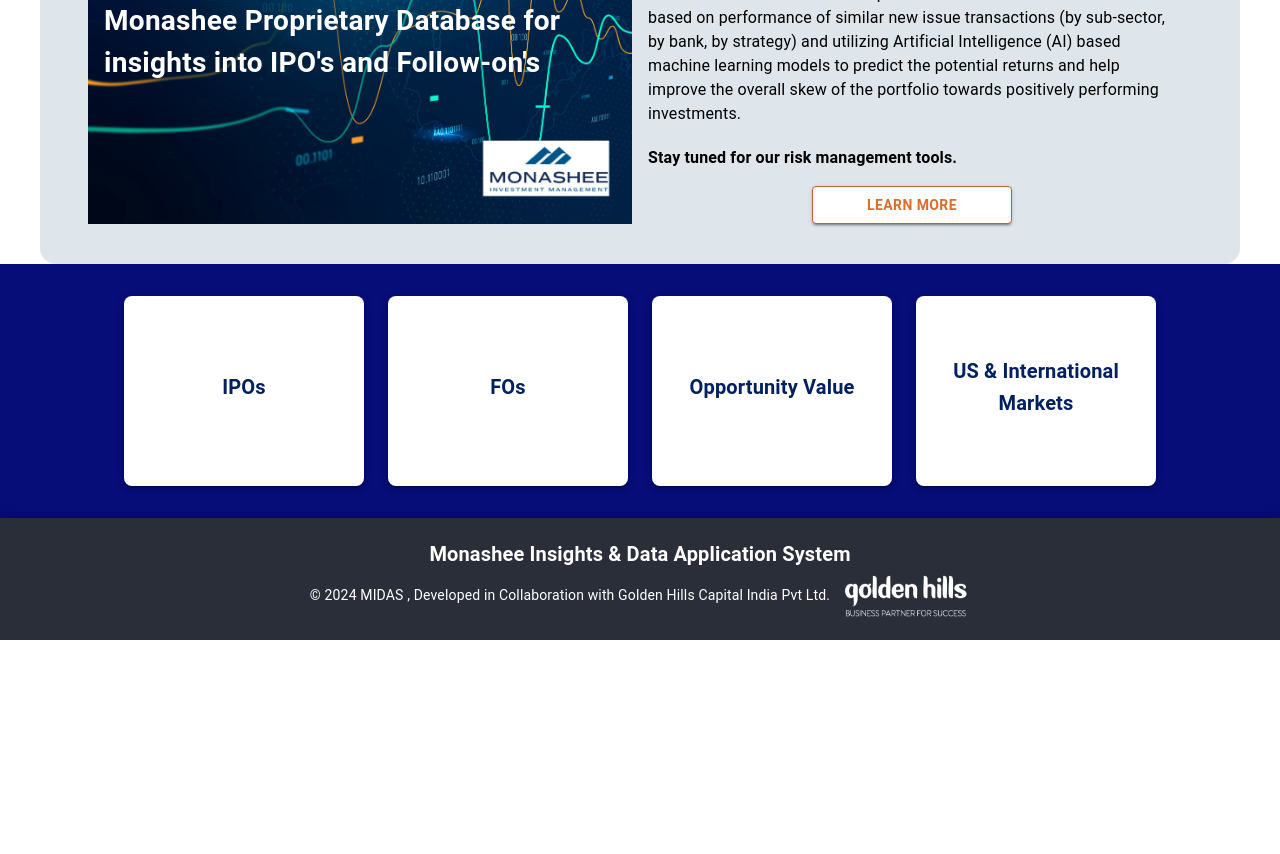
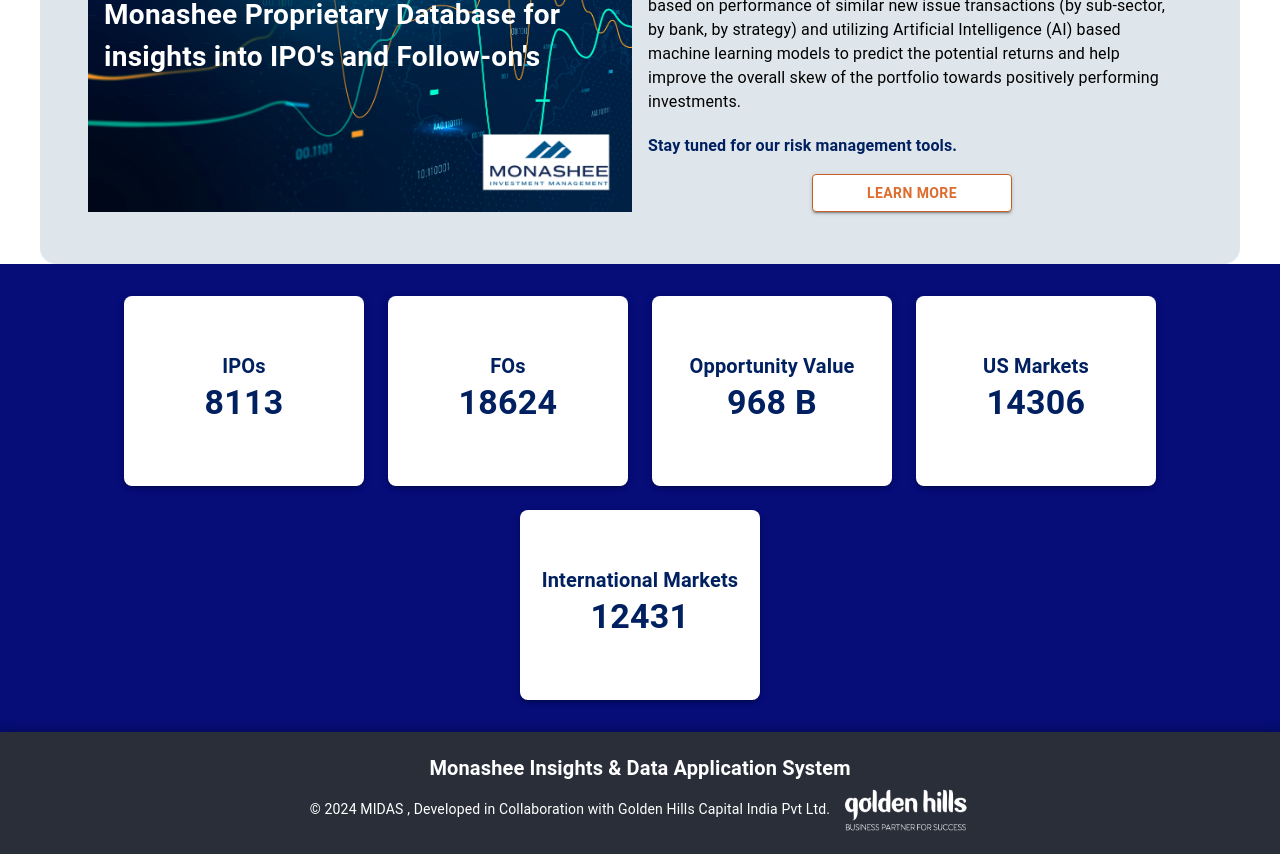
Before and after one commit to shakunthalamandem/MIDAS-Frontend, a React (Create React App) app in the folder Frontend/my-app/: page / in a window 1280 px wide. Shown: the part 840-1694 px from the top of the page. Before the commit the page ends 1480 px from the top, so only its background shows below. Built offline with nearby package versions, Linux system fonts and the light colour scheme.

Commit message:
added the homepage

```diff
--- a/Frontend/my-app/package.json
+++ b/Frontend/my-app/package.json
@@ -8,6 +8,7 @@
     "@mui/icons-material": "^6.1.4",
     "@mui/material": "^6.1.5",
     "@mui/x-data-grid": "^7.22.2",
+    "@react-spring/web": "^9.7.5",
     "@testing-library/user-event": "^13.5.0",
     "@toolpad/core": "^0.7.0",
     "@types/node": "^16.18.114",
--- a/Frontend/my-app/src/Components/HomepageStatic/SectionThree.tsx
+++ b/Frontend/my-app/src/Components/HomepageStatic/SectionThree.tsx
@@ -1,20 +1,58 @@
-import React from "react";
+import React, { useState, useEffect } from "react";
 import { Box, Card, CardContent, Typography, Grid } from "@mui/material";
 
-
 const SectionThree = () => {
-  const cards = [
-    { title: "IPOs" },
-    { title: "FOs" },
-    { title: "Opportunity Value" },
-    { title: "US & International Markets" },
+  const cardData = [
+    { title: "IPOs", value: 8113 },
+    { title: "FOs", value: 18624 },
+    { title: "Opportunity Value", value: 968, suffix: "B" },
+    { title: "US Markets", value: 14306 },
+    { title: "International Markets", value: 12431 },
   ];
 
+  const [counts, setCounts] = useState(cardData.map(() => 0));
+
+  useEffect(() => {
+    const timers = cardData.map((card, index) => {
+      const targetValue = card.value;
+      let currentValue = 0;
+
+      // Store the animation frame ID
+      let animationFrameId: number;
+
+      const increment = () => {
+        if (currentValue < targetValue) {
+          currentValue += Math.ceil(targetValue / 100); // Adjust speed of animation
+          setCounts((prevCounts) => {
+            const newCounts = [...prevCounts];
+            newCounts[index] = currentValue;
+            return newCounts;
+          });
+          animationFrameId = requestAnimationFrame(increment); // Save the ID of the requestAnimationFrame
+        } else {
+          setCounts((prevCounts) => {
+            const newCounts = [...prevCounts];
+            newCounts[index] = targetValue;
+            return newCounts;
+          });
+        }
+      };
+
+      // Start the animation
+      animationFrameId = requestAnimationFrame(increment);
+
+      // Return a cleanup function to cancel the animation when the component unmounts
+      return () => cancelAnimationFrame(animationFrameId);
+    });
+
+    // Cleanup all timers
+    return () => timers.forEach((clearTimer) => clearTimer());
+  }, []);
+
   return (
-    <>
-    <Box sx={{ padding: 4 ,backgroundColor:'#060d78'}} >
+    <Box sx={{ padding: 4, backgroundColor: "#060d78" }}>
       <Grid container spacing={3} justifyContent="center">
-        {cards.map((card, index) => (
+        {cardData.map((card, index) => (
           <Grid item key={index}>
             <Card
               sx={{
@@ -26,17 +64,17 @@
                 justifyContent: "center",
                 boxShadow: 3,
                 borderRadius: 2,
-                color:'#002060'
+                color: "#002060",
               }}
             >
               <CardContent>
-                <Typography
-                  variant="h6"
-                  component="div"
-                  align="center"
-                  sx={{ fontWeight: "bold" }}
-                >
+                <Typography variant="h6" component="div" align="center" sx={{ fontWeight: "bold" }}>
                   {card.title}
+                </Typography>
+                <Typography variant="h4" component="div" align="center" sx={{ fontWeight: "bold" }}>
+                  {card.suffix
+                    ? `${counts[index]} ${card.suffix}` // Display with suffix for "Opportunity Value"
+                    : counts[index]} {/* Display the number */}
                 </Typography>
               </CardContent>
             </Card>
@@ -44,7 +82,7 @@
         ))}
       </Grid>
     </Box>
-    </>  );
+  );
 };
 
 export default SectionThree;
--- a/Frontend/my-app/src/Components/HomepageStatic/SectionTwo.tsx
+++ b/Frontend/my-app/src/Components/HomepageStatic/SectionTwo.tsx
@@ -52,14 +52,14 @@
           justifyContent: "center",
         }}
       >
-        <Typography className="section-title" variant="h4" gutterBottom>
-        Monashee introduces new MIDAS platform
+        <Typography className="section-title" variant="h4" style={{color:'#002060',fontWeight:'bold'}}>
+        Monashee Introduces New MIDAS Platform
         </Typography>
         <Typography className="section-text" variant="body1">
         Monashee's new real-time data platform enables investment decisions based on performance of similar new issue transactions (by sub-sector, by bank, by strategy) and utilizing Artificial Intelligence (AI) based machine learning models to predict the potential returns and help improve the overall skew of the portfolio towards positively performing investments.
         </Typography>
         <br/>
-        <Typography className="section-text" variant="body1" style={{fontWeight:'bold'}}>
+        <Typography className="section-text" variant="body1" style={{fontWeight:'bold',color:'#002060'}}>
         Stay tuned for our risk management tools.
         </Typography>
         <Box
```
Also changed, not shown: 1 other file (tests, documents, lock files or other folders).
